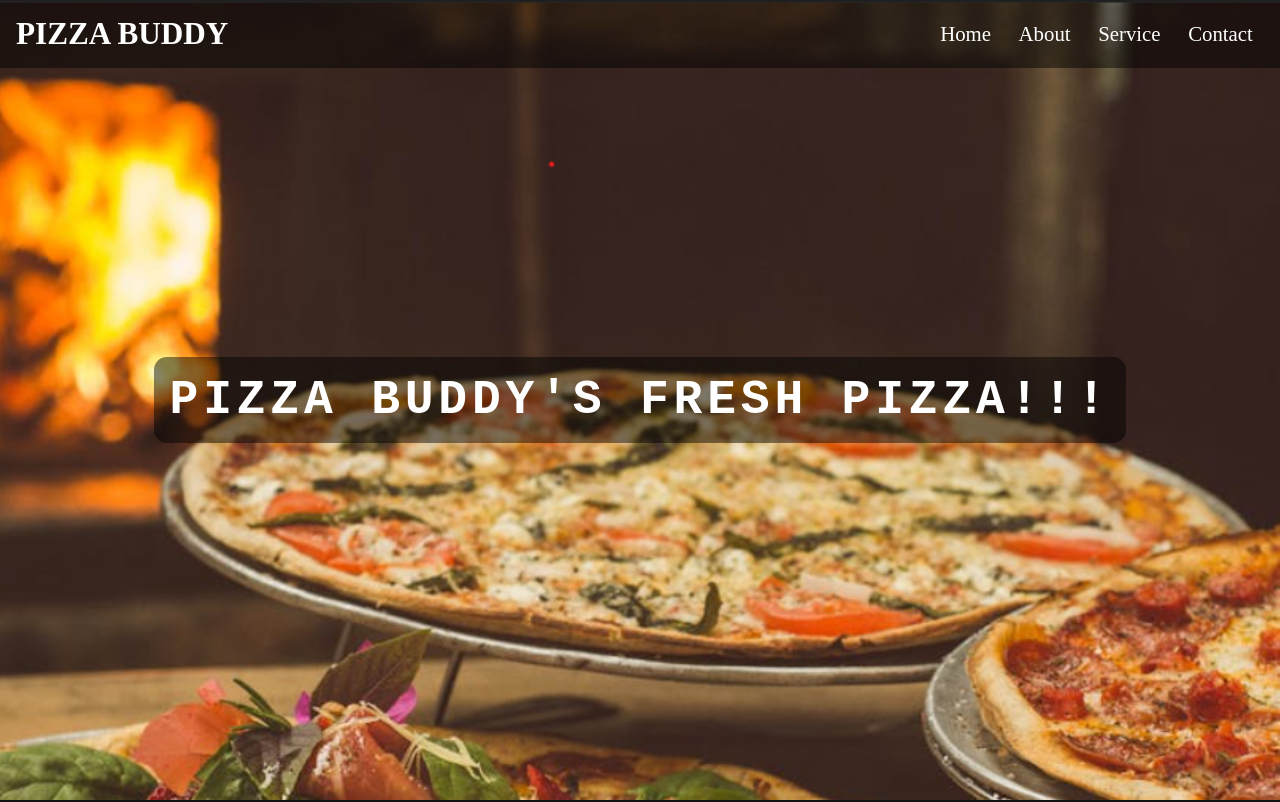
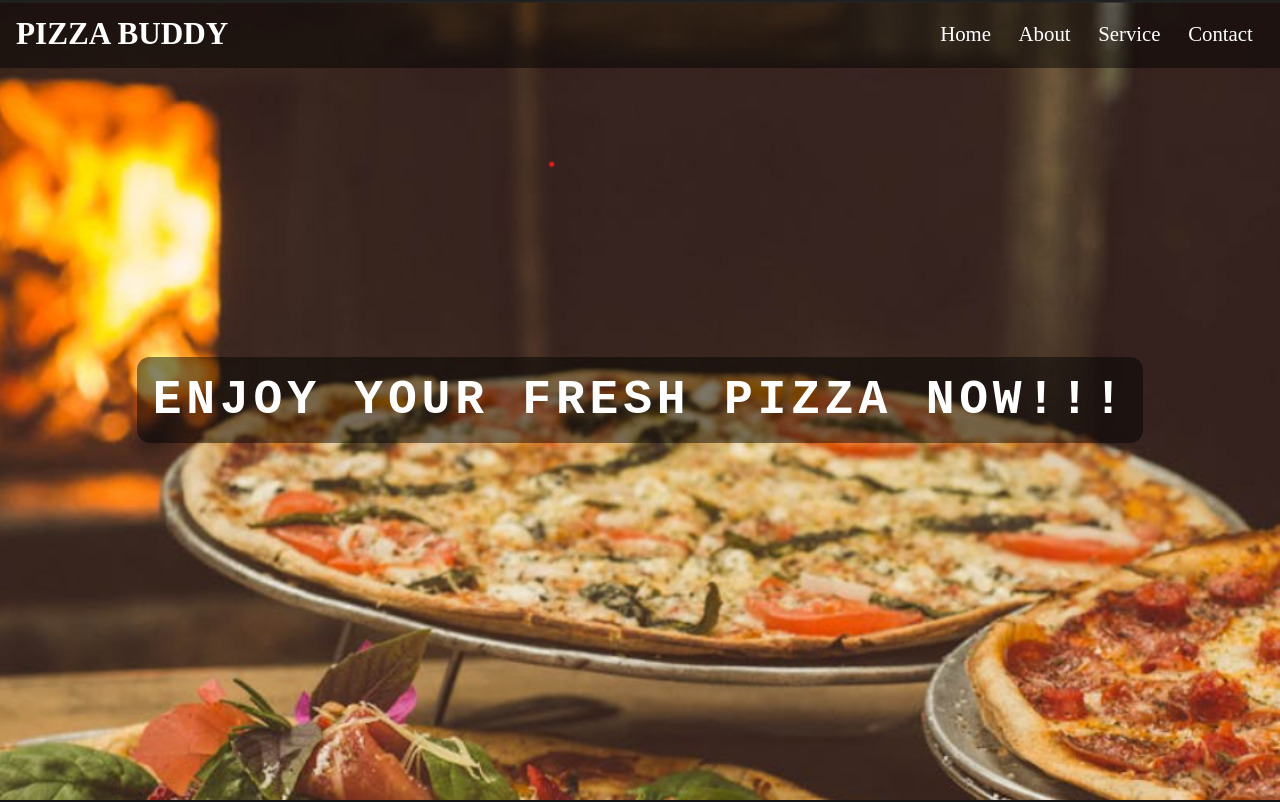
Before and after one commit to Magdumabhishek/Pizza-website, a plain HTML site: page index.html in a window 1280 px wide. Shown: the top 802 px of the page. Drawn offline with Linux system fonts and the light colour scheme.

Commit message:
Change in H1

```diff
--- a/index.html
+++ b/index.html
@@ -22,7 +22,7 @@
     </Nav>
     <!-- Hero -->
     <div id="hero">
-        <h1>Pizza Buddy's Fresh Pizza!!!</h1>
+        <h1>Enjoy your Fresh Pizza now!!!</h1>
     </div>
     <!-- About -->
     <div id="about">
```
